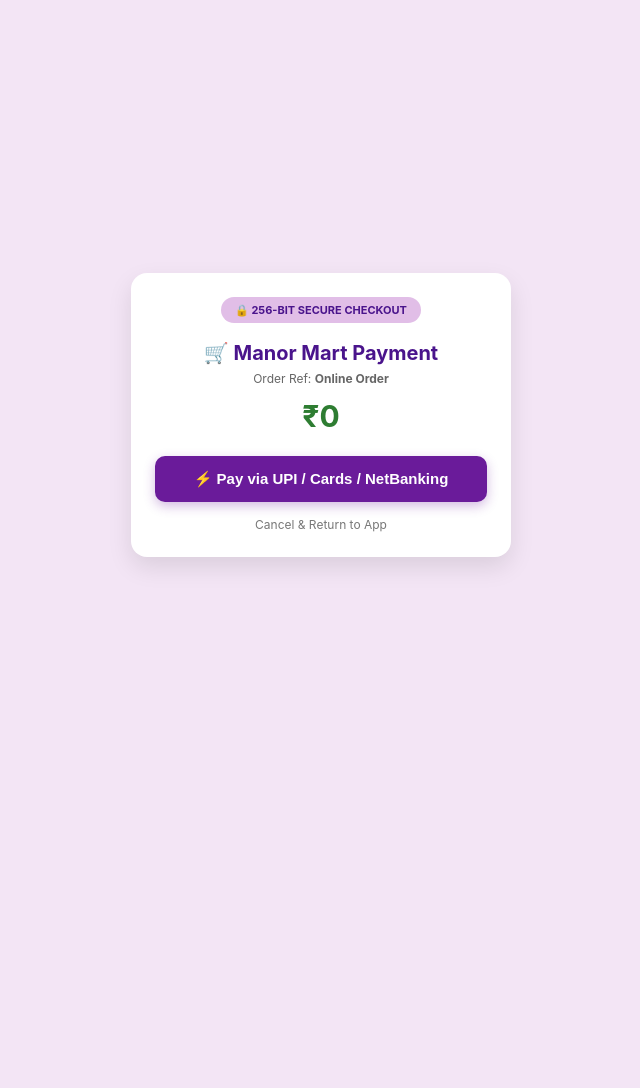
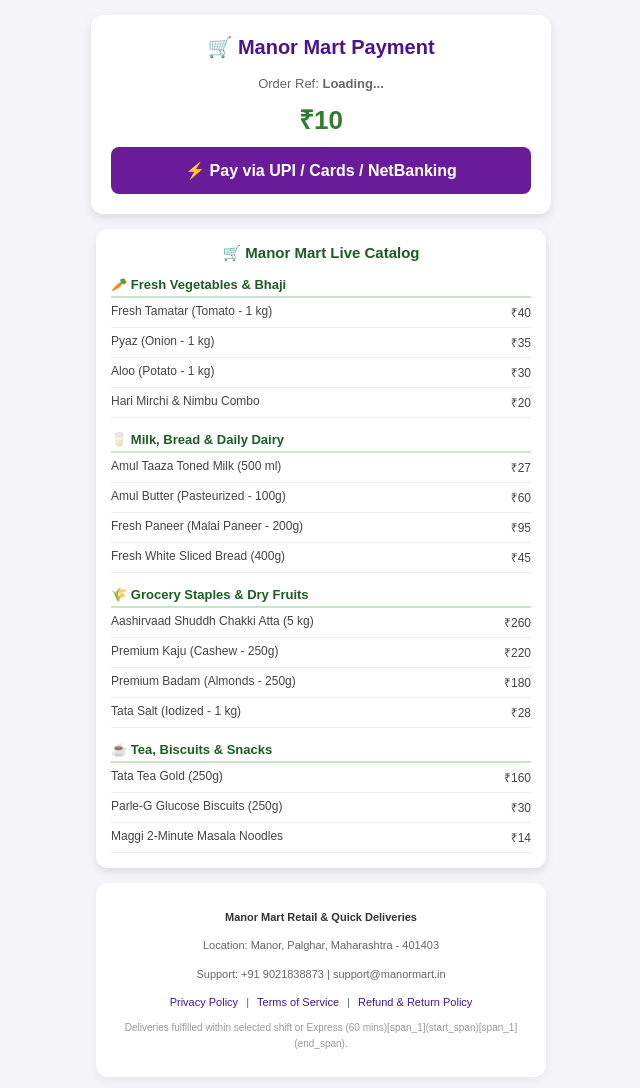
Before and after one commit to shabaj9769-alt/manormart-pay, a plain HTML site: page index.html in a window 1280 px wide. Shown: the whole page, without its empty margins (319-959 px from the left). Before the commit the page ends 830 px from the top, so only its background shows below. Drawn offline with Linux system fonts and the light colour scheme; a script that the page names is missing.

Commit message:
Update index.html

```diff
--- a/index.html
+++ b/index.html
@@ -3,61 +3,57 @@
 <head>
     <meta charset="UTF-8">
     <meta name="viewport" content="width=device-width, initial-scale=1.0">
-    <title>Manor Mart - Secure Checkout</title>
+    <title>Manor Mart - Secure Checkout & Catalog</title>
     <script src="https://checkout.razorpay.com/v1/checkout.js"></script>
     <style>
         body {
-            font-family: -apple-system, BlinkMacSystemFont, "Segoe UI", Roboto, sans-serif;
-            background-color: #f3e5f5;
+            font-family: Arial, sans-serif;
+            background-color: #f4f4f9;
             margin: 0;
             padding: 15px;
             display: flex;
             flex-direction: column;
             align-items: center;
-            min-height: 100vh;
-            justify-content: center;
         }
         .card {
             background: white;
-            padding: 24px;
-            border-radius: 16px;
-            box-shadow: 0 10px 25px rgba(0,0,0,0.1);
+            padding: 20px;
+            border-radius: 12px;
+            box-shadow: 0 4px 10px rgba(0,0,0,0.1);
             text-align: center;
-            max-width: 380px;
+            max-width: 420px;
             width: 100%;
-            box-sizing: border-box;
+            margin-bottom: 15px;
         }
-        .badge {
-            display: inline-block;
-            background: #e1bee7;
-            color: #4a148c;
-            padding: 6px 14px;
-            border-radius: 20px;
-            font-size: 11px;
-            font-weight: bold;
-            margin-bottom: 12px;
+        .store-section {
+            background: white;
+            padding: 15px;
+            border-radius: 12px;
+            box-shadow: 0 4px 10px rgba(0,0,0,0.1);
+            max-width: 420px;
+            width: 100%;
+            margin-bottom: 15px;
         }
-        h2 { color: #4a148c; margin: 6px 0; font-size: 20px; }
-        .amount { font-size: 30px; font-weight: bold; color: #2e7d32; margin: 12px 0; }
+        h2 { color: #4a148c; margin-top: 0; font-size: 20px; }
+        .amount { font-size: 26px; font-weight: bold; color: #2e7d32; margin: 10px 0; }
         .btn-pay {
             background-color: #6a1b9a;
             color: white;
             border: none;
             padding: 14px 20px;
-            font-size: 15px;
+            font-size: 16px;
             font-weight: bold;
-            border-radius: 10px;
+            border-radius: 8px;
             cursor: pointer;
             width: 100%;
             margin-top: 10px;
-            box-shadow: 0 4px 12px rgba(106, 27, 154, 0.3);
         }
         .status-box {
             display: none;
             padding: 15px;
-            border-radius: 10px;
-            margin-top: 14px;
-            font-size: 13px;
+            border-radius: 8px;
+            margin-top: 12px;
+            font-size: 14px;
             font-weight: bold;
         }
         .success-box {
@@ -73,56 +69,123 @@
         .action-btn {
             display: inline-block;
             text-decoration: none;
-            padding: 12px 15px;
-            font-size: 14px;
+            padding: 12px 20px;
+            font-size: 15px;
             font-weight: bold;
             border-radius: 8px;
-            margin-top: 12px;
+            margin-top: 10px;
             width: 90%;
             cursor: pointer;
             border: none;
         }
         .btn-success { background-color: #2e7d32; color: white; }
         .btn-retry { background-color: #e65100; color: white; }
-        .cancel-link {
-            display: inline-block;
-            margin-top: 15px;
-            color: #777;
+        .category {
+            font-weight: bold;
+            color: #1b5e20;
+            margin-top: 14px;
+            border-bottom: 2px solid #c8e6c9;
+            padding-bottom: 4px;
+            font-size: 13px;
+        }
+        .product-row {
+            display: flex;
+            justify-content: space-between;
             font-size: 12px;
+            padding: 6px 0;
+            border-bottom: 1px solid #eee;
+            color: #444;
+        }
+        .footer-policy {
+            max-width: 420px;
+            width: 100%;
+            background: white;
+            padding: 15px;
+            border-radius: 12px;
+            box-shadow: 0 4px 10px rgba(0,0,0,0.05);
+            font-size: 11px;
+            color: #666;
+            text-align: center;
+            line-height: 1.6;
+        }
+        .footer-policy a {
+            color: #4a148c;
             text-decoration: none;
+            margin: 0 5px;
         }
     </style>
 </head>
 <body>
 
     <div class="card">
-        <div class="badge">🔒 256-BIT SECURE CHECKOUT</div>
         <h2>🛒 Manor Mart Payment</h2>
-        <p style="color: #666; font-size: 12px; margin: 4px 0;">Order Ref: <strong id="display-order-id">Loading...</strong></p>
+        <p style="color: #666; font-size: 13px; margin: 4px 0;">Order Ref: <b id="display-order-id">Loading...</b></p>
         <div class="amount">₹<span id="display-amount">0.00</span></div>
 
         <button id="pay-btn" class="btn-pay" onclick="startPayment()">⚡ Pay via UPI / Cards / NetBanking</button>
 
         <div id="status-container" class="status-box"></div>
+    </div>
 
-        <a href="manormart://" class="cancel-link">Cancel & Return to App</a>
+    <!-- Live Store Catalog & Categories (Mandatory for Razorpay Compliance) -->
+    <div class="store-section">
+        <h3 style="color: #1b5e20; font-size: 15px; margin-top: 0; text-align: center;">🛒 Manor Mart Live Catalog</h3>
+
+        <div class="category">🥕 Fresh Vegetables & Bhaji</div>
+        <div class="product-row"><span>Fresh Tamatar (Tomato - 1 kg)</span> <span>₹40</span></div>
+        <div class="product-row"><span>Pyaz (Onion - 1 kg)</span> <span>₹35</span></div>
+        <div class="product-row"><span>Aloo (Potato - 1 kg)</span> <span>₹30</span></div>
+        <div class="product-row"><span>Hari Mirchi & Nimbu Combo</span> <span>₹20</span></div>
+
+        <div class="category">🥛 Milk, Bread & Daily Dairy</div>
+        <div class="product-row"><span>Amul Taaza Toned Milk (500 ml)</span> <span>₹27</span></div>
+        <div class="product-row"><span>Amul Butter (Pasteurized - 100g)</span> <span>₹60</span></div>
+        <div class="product-row"><span>Fresh Paneer (Malai Paneer - 200g)</span> <span>₹95</span></div>
+        <div class="product-row"><span>Fresh White Sliced Bread (400g)</span> <span>₹45</span></div>
+
+        <div class="category">🌾 Grocery Staples & Dry Fruits</div>
+        <div class="product-row"><span>Aashirvaad Shuddh Chakki Atta (5 kg)</span> <span>₹260</span></div>
+        <div class="product-row"><span>Premium Kaju (Cashew - 250g)</span> <span>₹220</span></div>
+        <div class="product-row"><span>Premium Badam (Almonds - 250g)</span> <span>₹180</span></div>
+        <div class="product-row"><span>Tata Salt (Iodized - 1 kg)</span> <span>₹28</span></div>
+
+        <div class="category">☕ Tea, Biscuits & Snacks</div>
+        <div class="product-row"><span>Tata Tea Gold (250g)</span> <span>₹160</span></div>
+        <div class="product-row"><span>Parle-G Glucose Biscuits (250g)</span> <span>₹30</span></div>
+        <div class="product-row"><span>Maggi 2-Minute Masala Noodles</span> <span>₹14</span></div>
+    </div>
+
+    <!-- Razorpay Mandatory Business & Policy Info -->
+    <div class="footer-policy">
+        <p style="font-weight: bold; margin-bottom: 5px; color: #333;">Manor Mart Retail & Quick Deliveries</p>
+        <p>Location: Manor, Palghar, Maharashtra - 401403</p>
+        <p>Support: +91 9021838873 | support@manormart.in</p>
+        <div style="margin-top: 8px;">
+            <a href="policy.html">Privacy Policy</a> |
+            <a href="policy.html">Terms of Service</a> |
+            <a href="policy.html">Refund & Return Policy</a>
+        </div>
+        <p style="margin-top: 8px; font-size: 10px; color: #999;">Deliveries fulfilled within selected shift or Express (60 mins)[span_1](start_span)[span_1](end_span).</p>
     </div>
 
     <script>
         const dbUrl = "https://manorbiryani-default-rtdb.firebaseio.com/orders";
         const urlParams = new URLSearchParams(window.location.search);
 
-        const amountRupees = urlParams.get('amount') || '0';
+        const amountRupees = urlParams.get('amount') || '10';
         let orderId = urlParams.get('order_id') || urlParams.get('orderId') || '';
 
         document.getElementById('display-amount').innerText = amountRupees;
-        document.getElementById('display-order-id').innerText = orderId ? '#' + orderId.slice(-6) : 'Online Order';
+        if (orderId) {
+            document.getElementById('display-order-id').innerText = '#' + orderId.slice(-6);
+        }
 
         let paymentProcessed = false;
 
         async function markOrderSuccessfulInFirebase(paymentId) {
             if (!orderId) return false;
             const endpoint = dbUrl + "/" + orderId + ".json";
+
             try {
                 const res = await fetch(endpoint, {
                     method: 'PATCH',
@@ -144,14 +207,14 @@
             statusDiv.className = 'status-box success-box';
             statusDiv.style.display = 'block';
             statusDiv.innerHTML = `
-                <div style="font-size: 16px; margin-bottom: 4px;">🎉 Payment Successful!</div>
-                <div style="font-size: 10.5px; color: #555;">Payment ID: ${paymentId}</div>
-                <div style="font-size: 12px; margin-top: 6px; color: #1b5e20;">Order Placed Successfully!</div>
-                <a href="manormart://" class="action-btn btn-success">🔙 Return to Manor Mart App</a>
+                <div>✅ Payment Successful!</div>
+                <div style="font-size: 11px; margin-top: 4px; color: #555;">Payment ID: ${paymentId}</div>
+                <div style="font-size: 13px; margin-top: 8px; color: #1b5e20;">Order Confirmed! Returning to app...</div>
+                <a href="manormart://" class="action-btn btn-success">🔙 Open Manor Mart App Now</a>
             `;
             setTimeout(() => {
                 window.location.href = "manormart://";
-            }, 2500);
+            }, 1500);
         }
 
         function showFailureUI() {
@@ -161,7 +224,7 @@
             statusDiv.style.display = 'block';
             statusDiv.innerHTML = `
                 <div>❌ Payment Cancelled / Incomplete</div>
-                <div style="font-size: 11px; margin-top: 4px; color: #666;">Payment complete nahi hua tha.</div>
+                <div style="font-size: 11px; margin-top: 4px; color: #666;">Aapka payment poora nahi hua.</div>
                 <button onclick="startPayment()" class="action-btn btn-retry">🔄 Retry Payment</button>
             `;
         }
@@ -169,7 +232,7 @@
         function startPayment() {
             const parsedAmount = Math.round(Number(amountRupees) * 100);
             if (!parsedAmount || parsedAmount <= 0) {
-                alert("Invalid payable amount!");
+                alert("Invalid amount!");
                 return;
             }
 
@@ -183,7 +246,6 @@
                 "currency": "INR",
                 "name": "Manor Mart",
                 "description": "Order " + (orderId ? '#' + orderId.slice(-6) : 'Online'),
-                "image": "https://shabaj9769-alt.github.io/manormart-pay/assets/icon.png",
                 "handler": async function (response) {
                     paymentProcessed = true;
                     await markOrderSuccessfulInFirebase(response.razorpay_payment_id);
@@ -213,7 +275,7 @@
         }
 
         window.addEventListener('load', () => {
-            setTimeout(startPayment, 500);
+            setTimeout(startPayment, 400);
         });
     </script>
 </body>
```
